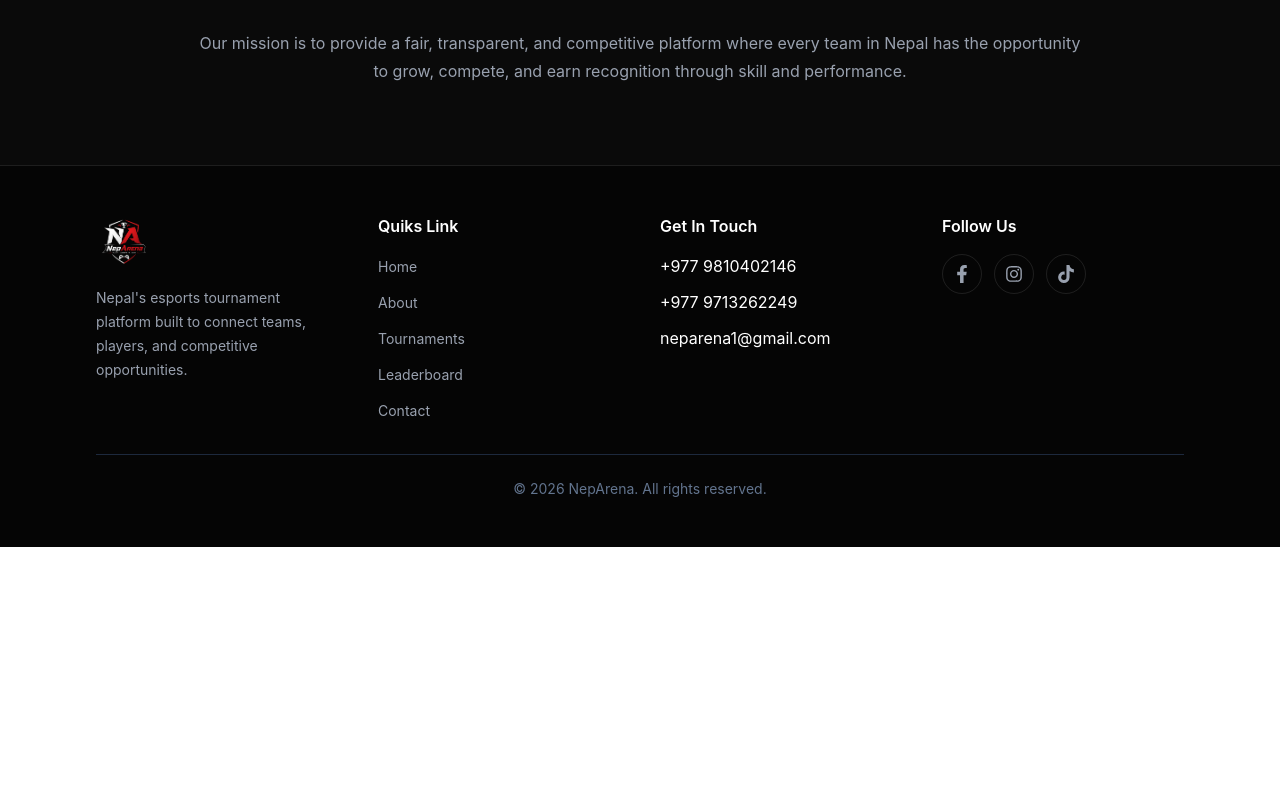
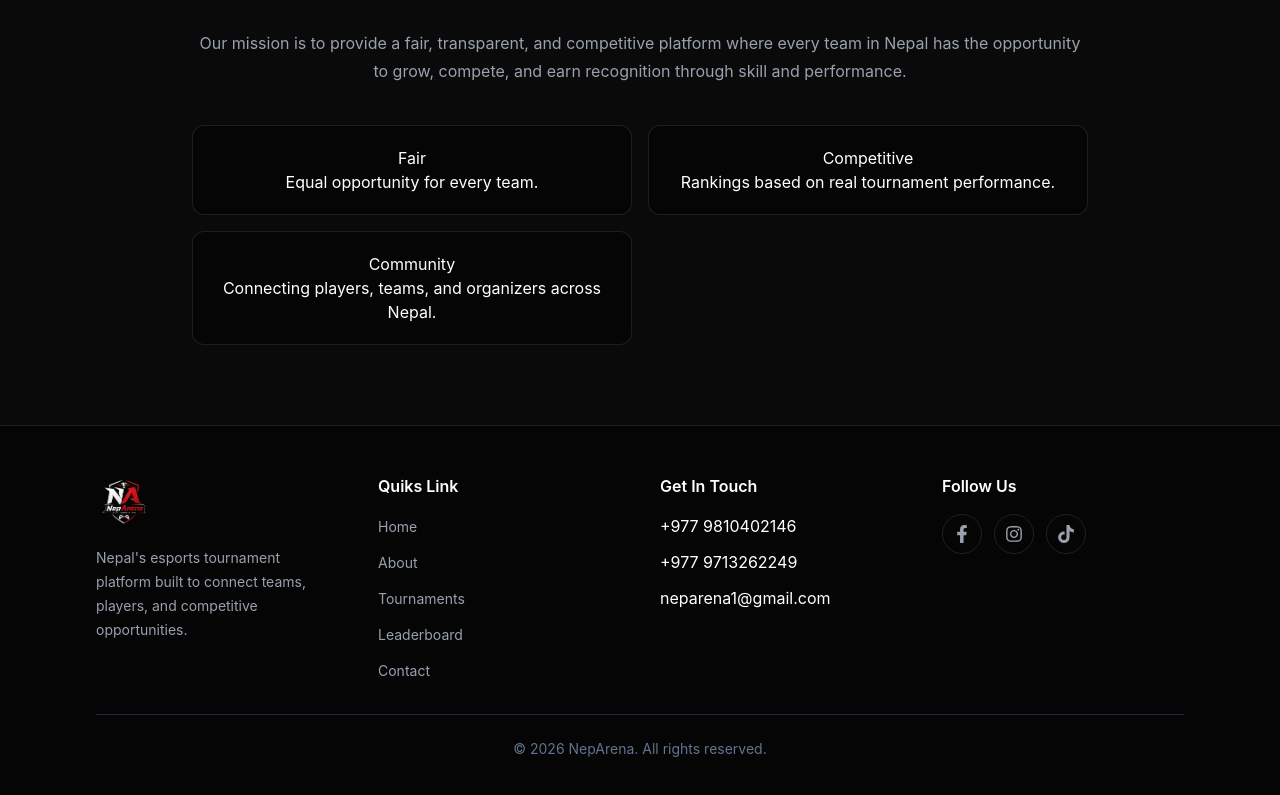
Before and after one commit to Sugam112stha/NepArena, a React (Vite) app: page /About in a window 1280 px wide. Shown: the part 1039-1834 px from the top of the page. Before the commit the page ends 1586 px from the top, so only its background shows below. Built offline with nearby package versions, Linux system fonts and the light colour scheme.

Commit message:
Misson of NepArena

```diff
--- a/src/pages/About.tsx
+++ b/src/pages/About.tsx
@@ -76,6 +76,36 @@ const About = () => {
             platform where every team in Nepal has the opportunity to grow,
             compete, and earn recognition through skill and performance.
           </p>
+
+          <div className="grid mt-10 gap-4 sm:grid-cols-2">
+            <div className="rounded-xl border border-white/10 bg-[#050505] p-5">
+              <h3 className="">
+                Fair
+              </h3>
+              <p>
+                Equal opportunity for every team.
+              </p>
+            </div>
+
+            <div className="rounded-xl border border-white/10 bg-[#050505] p-5">
+            <h3>
+              Competitive
+            </h3>
+            <p>
+              Rankings based on real tournament performance.
+            </p>
+            </div>
+
+            <div className="rounded-xl border border-white/10 bg-[#050505] p-5">
+              <h3>
+                Community
+              </h3>
+              <p>
+                Connecting players, teams, and organizers across Nepal.
+              </p>
+            </div>
+          </div>
+
         </div>
       </section>
     </main>
```
